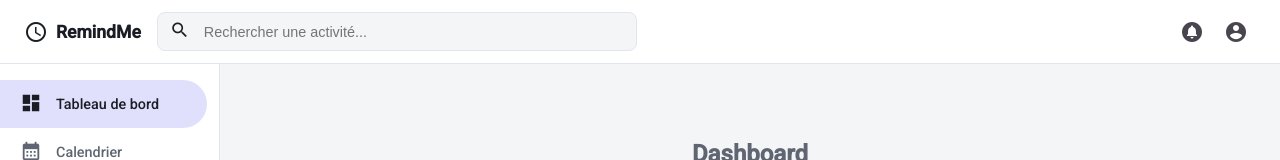
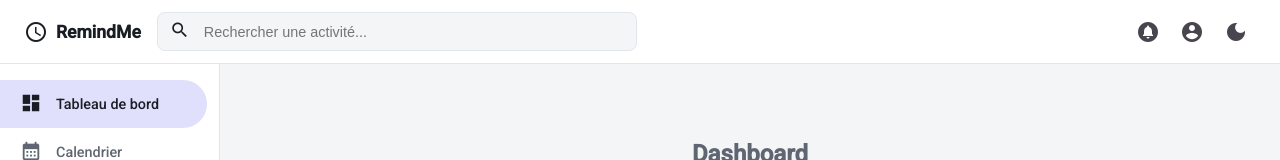
Before and after one commit to Mickael-Sache/RemindMe, an Angular app: page /dashboard in a window 1280 px wide. Shown: the top 160 px of the page. Built offline with nearby package versions, Linux system fonts and the light colour scheme.

Commit message:
feat(theme) : add ToggleButton on header w/ ThemeService

```diff
--- a/src/app/layout/header/header.html
+++ b/src/app/layout/header/header.html
@@ -33,5 +33,12 @@
     >
       <mat-icon>account_circle</mat-icon>
     </button>
+
+    <!-- Toggle Dark/Light -->
+    <button mat-icon-button (click)="themeService.toggleTheme()">
+      <mat-icon>
+        {{ themeService.currentTheme() === 'light' ? 'dark_mode' : 'light_mode' }}
+      </mat-icon>
+    </button>
   </div>
 </header>
--- a/src/app/layout/header/header.ts
+++ b/src/app/layout/header/header.ts
@@ -1,5 +1,5 @@
 import { Component, inject } from '@angular/core';
-import { RouterLink, RouterLinkActive } from '@angular/router';
+import { RouterLink } from '@angular/router';
 import { MatIconModule } from '@angular/material/icon';
 import { MatButtonModule } from '@angular/material/button';
 import { MatBadgeModule } from '@angular/material/badge';
@@ -13,4 +13,7 @@ import { ThemeService } from '@core/services/theme.service';
   templateUrl: './header.html',
   styleUrl: './header.scss',
 })
-export class Header {}
+export class Header {
+  // Inject ThemeService into header
+  themeService = inject(ThemeService);
+}
```
